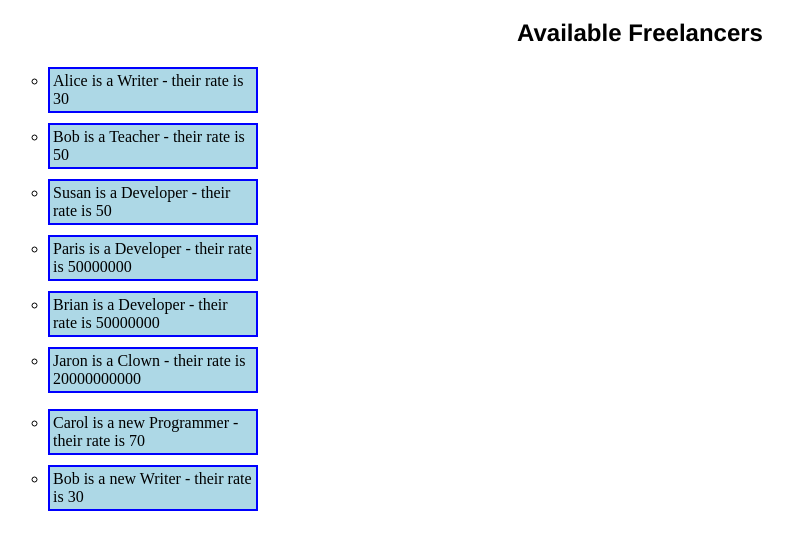
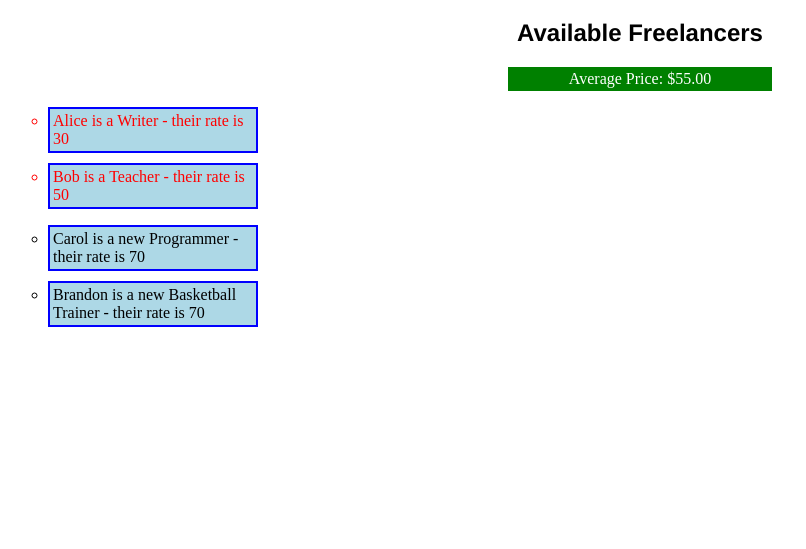
Before and after one commit to jdproehl/Unit2.FreeLancerForum, a plain HTML site: page index.html in a window 1280 px wide. Shown: the part 61-610 px from the top of the page, without its empty margins (0-806 px from the left). Drawn offline with Linux system fonts and the light colour scheme.

Commit message:
Function and Style Changes

```diff
--- a/index.css
+++ b/index.css
@@ -1,7 +1,11 @@
 p {
 border: 3px solid green;
 margin: 4px;
+margin-right: 500px;
+margin-left: 500px;
 text-align: center;
+background-color: green;
+color: white;
 }
 
 .Bob {
@@ -9,7 +13,7 @@ text-align: center;
 }
 
 .Writer {
-    color: green;
+    color: red;
 }
 /* Example CSS for styling li elements */
 li {
@@ -22,5 +26,3 @@ li {
     color: black;
     background-color: lightblue;
 }
-#newFreeLancer > li {
-  }
--- a/index.html
+++ b/index.html
@@ -12,6 +12,7 @@
     <h2></h2>
     <h3></h3>
     <h2 style="text-align: center; font-family: 'Franklin Gothic Medium', 'Arial Narrow', Arial, sans-serif;">Available Freelancers</h2>
+    <p id="averagePrice">Average Price: </p>
         <ul id="lancers"></ul>
         <ul id="newFreeLancer"></ul>
 
--- a/index.js
+++ b/index.js
@@ -7,10 +7,12 @@ A few seconds later, a new listing appears for a freelancer named Carol, who is
 
 New freelancers continue to appear every few seconds, and the average starting price is updated accordingly.
 */
-const names = ["Alice", "Bob"];
-const occupations = ["Writer", "Teacher"];
-const prices = [30, 50];
-const maxFreeLancers = 6;
+
+// Define various arrays for 'Names', 'Occupations', and 'Prices'
+const names = ["Brian", "Paris", "Jared", "Colin", "Annie", "Jackie", "Zach", "Lisa", "David", "Allison", "Larry", "Andrea", "Brandon", "Crytstal", "Alicia"];
+const occupations = ["Writer", "Teacher", "Painter", "Basketball Trainer", "Pilot", "Surgeon", "Dancer", "Rocket Scientist", "Florist", "Professional Bull Fighter"];
+const prices = [30, 50, 70, 90, 110, 120, 140];
+const maxFreeLancers = 10;
 const freeLancers = [
     { name: "Alice",
       occupation: "Writer",
@@ -20,23 +22,8 @@ const freeLancers = [
      occupation: "Teacher",
      price: 50,
     },
-    { name: "Susan",
-    occupation: "Developer",
-    price: 50,
-    },
-    { name: "Paris",
-    occupation: "Developer",
-    price: 50000000,
-    },
-    { name: "Brian",
-    occupation: "Developer",
-    price: 50000000,
-    },
-    { name: "Jaron",
-    occupation: "Clown",
-    price: 20000000000,
-    },
 ];
+// create a new free lancer who will be added later.
 const newFreeLancer = [
     { name: "Carol",
       occupation: "Programmer",
@@ -45,7 +32,7 @@ const newFreeLancer = [
 ];
 document.addEventListener("DOMContentLoaded", function() {
     render(); // this function is used to render the intial state.
-const addFreeLancerIntervalId = setInterval(addFreeLancer, 5000); //This will call 'addFreeLancer' every 5 seconds and return an ID that will be used to stop the interval later.
+const addFreeLancerIntervalId = setInterval(addFreeLancer, 3000); //This will call 'addFreeLancer' every 5 seconds and return an ID that will be used to stop the interval later.
 
 function render() {
     const lancers = document.querySelector("#lancers");
@@ -53,9 +40,18 @@ function render() {
         const element = document.createElement("li");
         const textNode = document.createTextNode(`${freelancer.name} is a ${freelancer.occupation} - their rate is ${freelancer.price}`);
         element.appendChild(textNode);
-       // element.classList.add(freelancer.name, freelancer.occupation, freelancer.price);
+        element.classList.add(freelancer.name, freelancer.occupation, freelancer.price);
         return element;
     });
+
+    const allFreeLancers = [...freeLancers, ...newFreeLancer];
+    const totalPrices = allFreeLancers.reduce((sum, freelancer) =>
+        sum + freelancer.price, 0);
+    const averagePrice = totalPrices / allFreeLancers.length;
+
+    const averageElement = document.querySelector("#averagePrice");
+    averageElement.textContent = `Average Price: $${averagePrice.toFixed(2)}`;
+
     console.log(freeLancerElements);
     lancers.replaceChildren(...freeLancerElements);
 
@@ -67,6 +63,7 @@ function render() {
        // element.classList.add(freelancer.name, freelancer.occupation, freelancer.price);
         return element;
     });
+
     console.log(newFreeLancerElements);
     newFreeLancerList.replaceChildren(...newFreeLancerElements);
 }
@@ -76,10 +73,19 @@ function addFreeLancer() {
     const occupation = occupations[Math.floor(Math.random() * occupations.length)];
     const price = prices[Math.floor(Math.random() * prices.length)];
 
-    newFreeLancer.push({ name, occupation, price});
+    newFreeLancer.push({ name, occupation, price });
     render();
+
+    const allFreeLancers = [...freeLancers, ...newFreeLancer];
+    const totalPrices = allFreeLancers.reduce((sum, freelancer) =>
+        sum + freelancer.price, 0);
+    const averagePrice = totalPrices / allFreeLancers.length;
+
+    const averageElement = document.querySelector("#averagePrice");
+    averageElement.textContent = `Average Price: $${averagePrice.toFixed(2)}`;
 
     if (newFreeLancer.length >= maxFreeLancers) {
         clearInterval(addFreeLancerIntervalId);
     }
+
 }})
```
